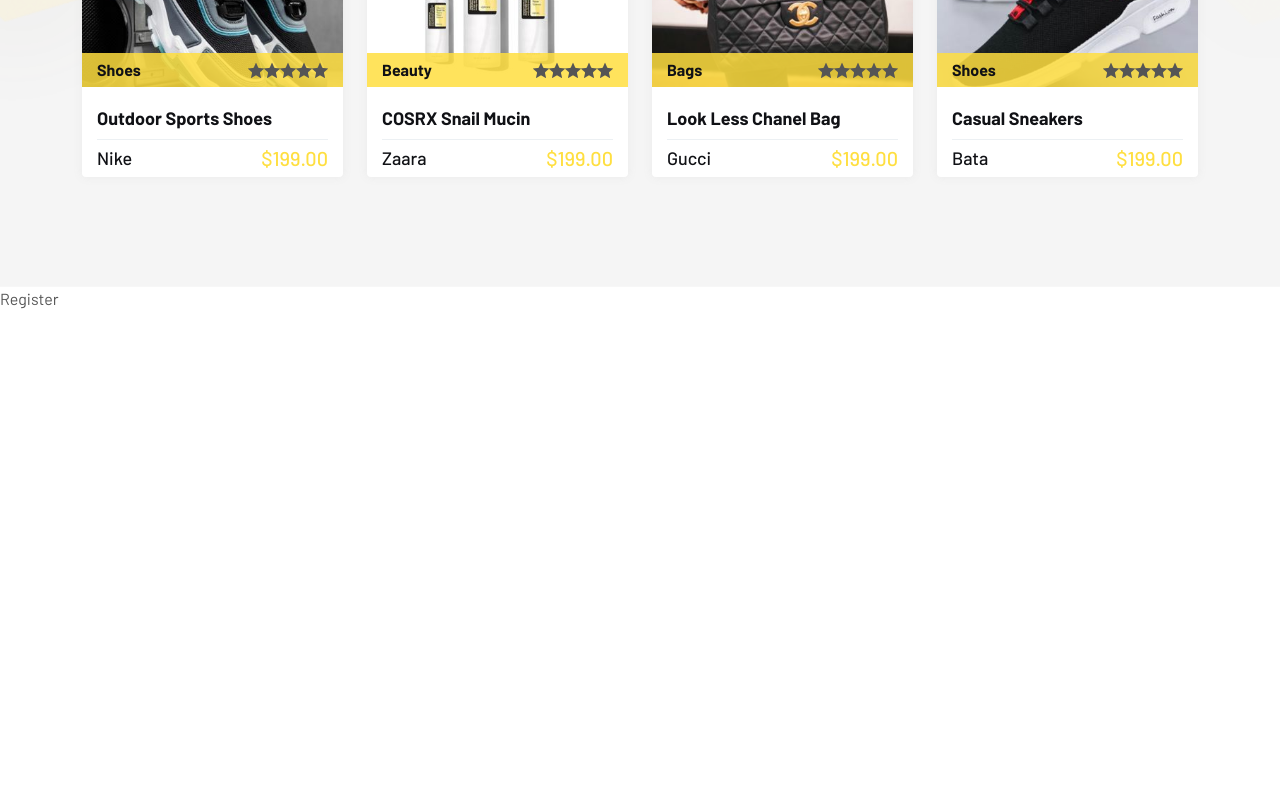
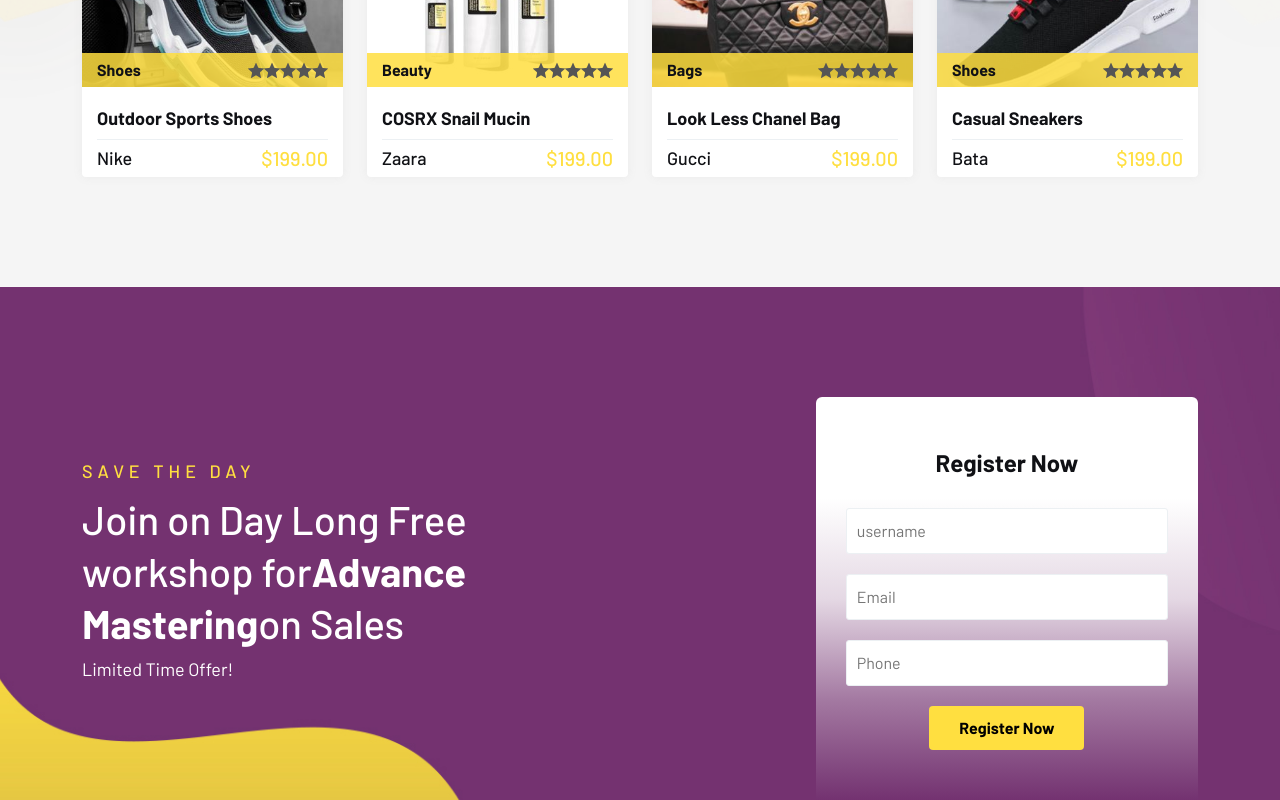
Before and after one commit to rashadalii/React-Ecommerce-Website, a React (Vite) app: page / in a window 1280 px wide. Shown: the part 2449-3249 px from the top of the page. Before the commit the page ends 2760 px from the top, so only its background shows below. Built offline with nearby package versions, Linux system fonts and the light colour scheme.

Commit message:
register section is done

```diff
--- a/src/home/Register.jsx
+++ b/src/home/Register.jsx
@@ -2,7 +2,7 @@
 
 const subTitle = "Save The Day";
 const title = (
-  <h2>
+  <h2 className="title">
     Join on Day Long Free workshop for
     <b>
       Advance <span>Mastering</span>
@@ -14,7 +14,50 @@
 const desc = "Limited Time Offer! ";
 
 const Register = () => {
-  return <div>Register</div>;
+  return (
+    <section className="register-section padding-tb pb-0">
+      <div className="container">
+        <div className="row g-4 row-cols-lg-2 row-cols-1 align-items-center ">
+          <div className="col">
+            <div className="section-header">
+              <span className="subtitle">{subTitle}</span>
+              {title}
+              <p>{desc}</p>
+            </div>
+          </div>
+
+          <div className="col">
+            <div className="section-wrapper">
+              <h4>Register Now</h4>
+              <form className="register-form">
+                <input
+                  type="text"
+                  name="name"
+                  placeholder="username"
+                  className="reg-input"
+                />
+                <input
+                  type="email"
+                  name="email"
+                  placeholder="Email"
+                  className="reg-input"
+                />
+                <input
+                  type="number"
+                  name="number"
+                  placeholder="Phone"
+                  className="reg-input"
+                />
+                <button type="submit" className="lab-btn">
+                  Register Now
+                </button>
+              </form>
+            </div>
+          </div>
+        </div>
+      </div>
+    </section>
+  );
 };
 
 export default Register;
```
Also changed, not shown: 2 other files (tests, documents, lock files or other folders).
